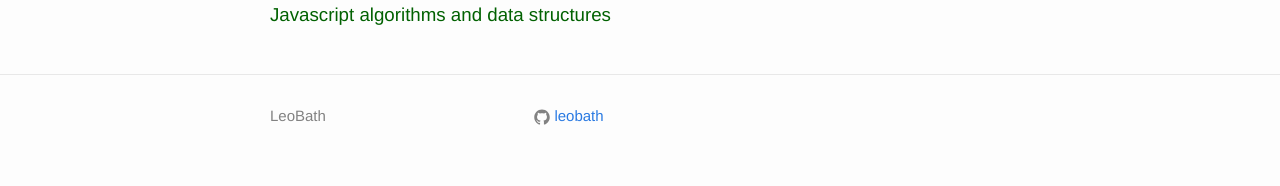
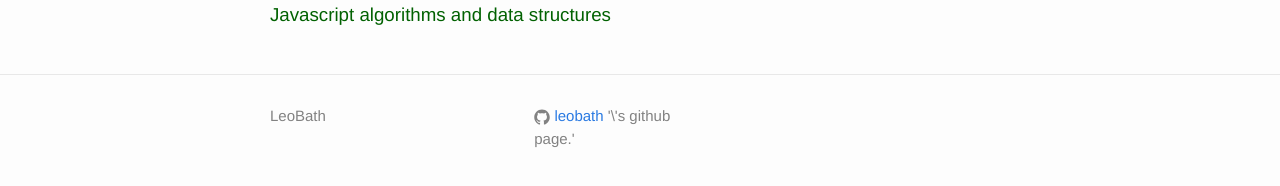
Before and after one commit to leobath/leobath.github.io, a Jekyll site: the page built from index.html, in a window 1280 px wide. Shown: the part 273-459 px from the top of the page. Built offline with Jekyll 4.4.1, drawn with Linux system fonts in a browser that asks for light colours.

Commit message:
Update footer.html

```diff
--- a/_includes/footer.html
+++ b/_includes/footer.html
@@ -16,7 +16,7 @@
         <ul class="social-media-list">
           {% if site.github_username %}
           <li>
-            {% include icon-github.html username=site.github_username %}
+            {% include icon-github.html username=site.github_username %} '\'s github page.'
           </li>
           {% endif %}
 
```
